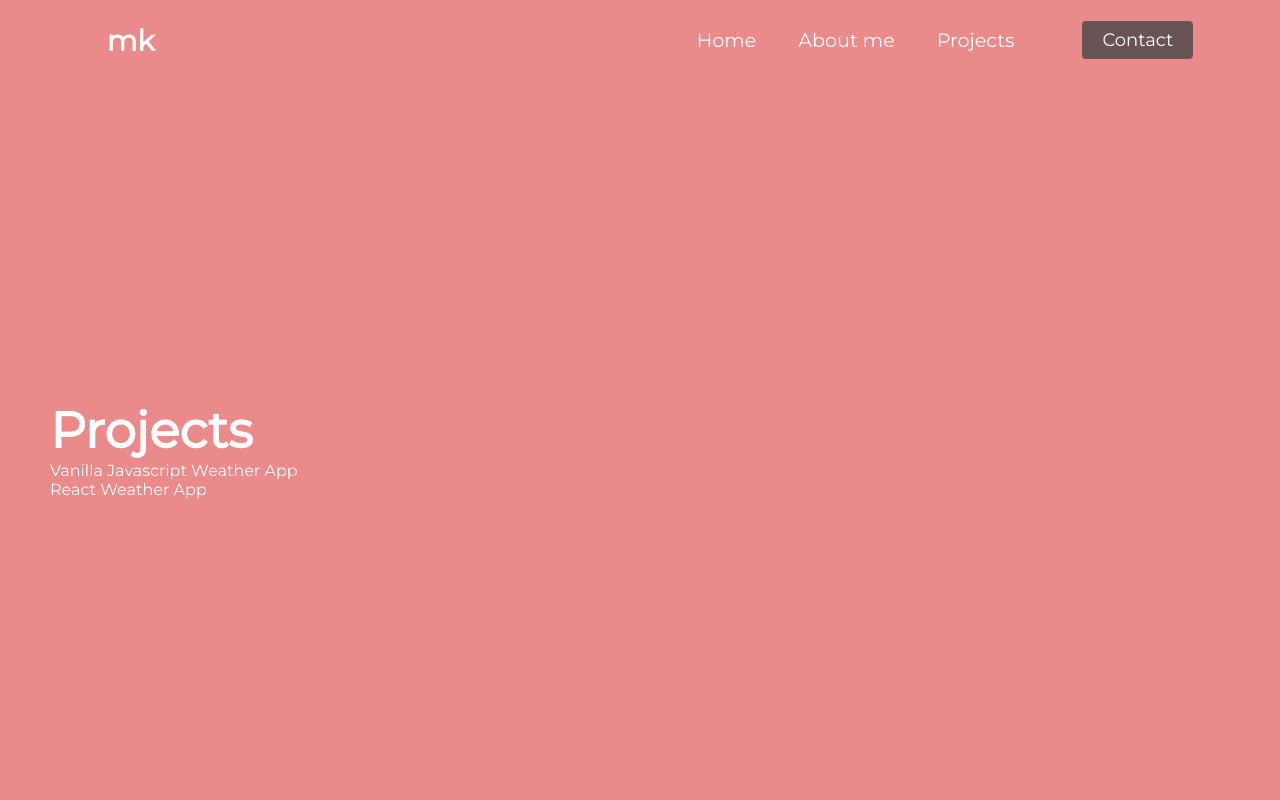
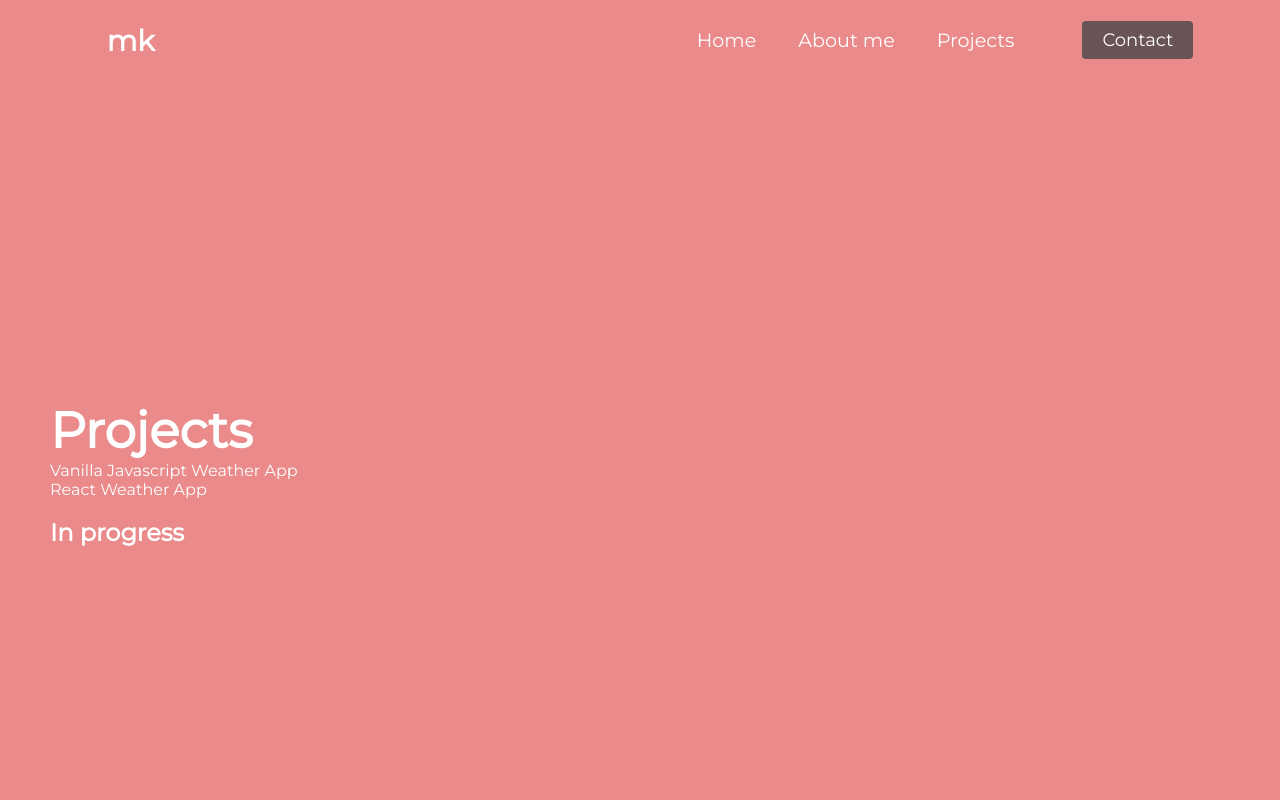
Before and after one commit to michaelakleer/personal-website-react, a React (Create React App) app: page /projects in a window 1280 px wide. Shown: the top 800 px of the page. Built offline with nearby package versions, Linux system fonts and the light colour scheme.

Commit message:
Added new information

```diff
--- a/src/components/Projects/Projects.js
+++ b/src/components/Projects/Projects.js
@@ -7,6 +7,8 @@ export default function Projects() {
       <h1>Projects</h1>
       <p>Vanilla Javascript Weather App</p>
       <p>React Weather App</p>
+      <br />
+      <h2>In progress</h2>
     </section>
   );
 }
```
